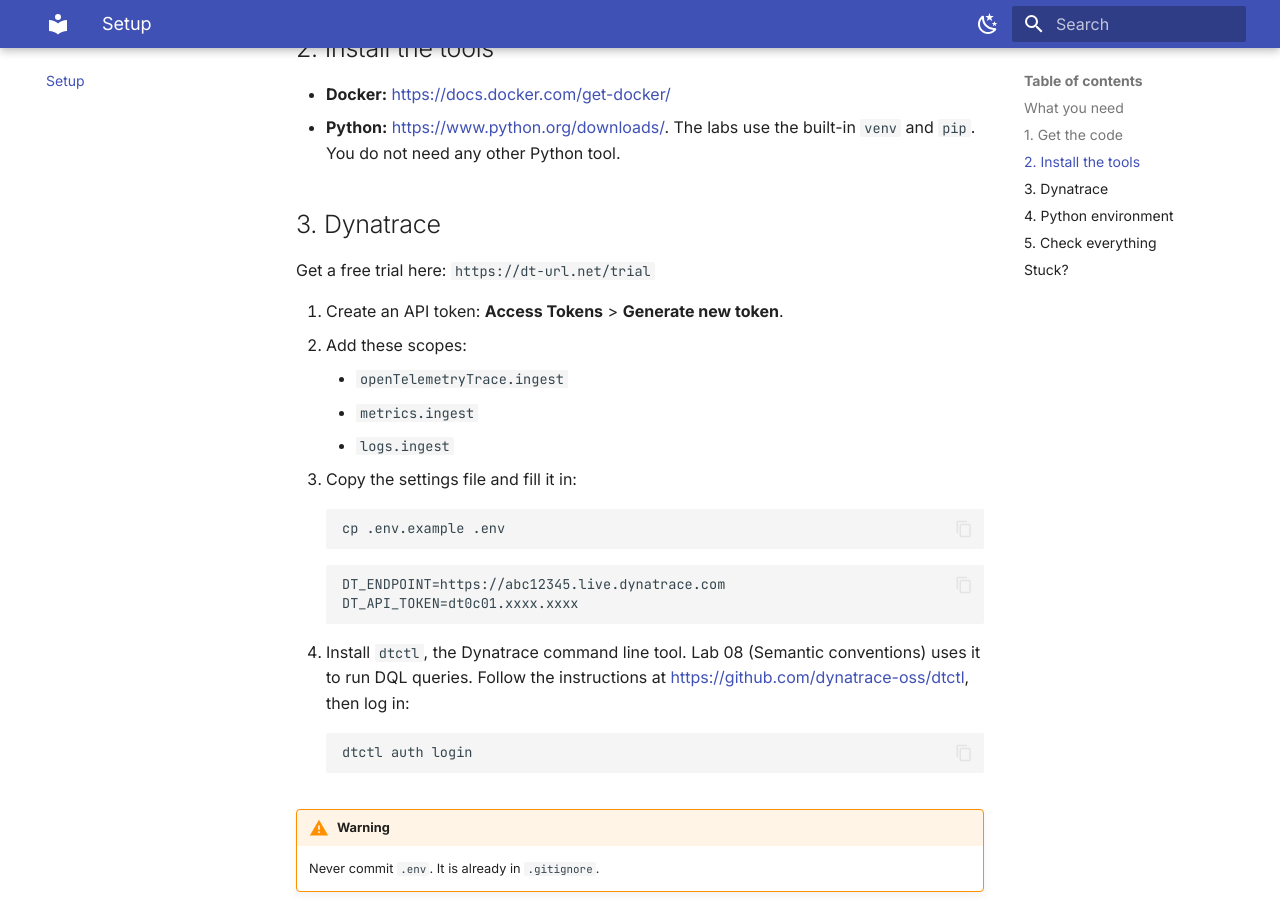
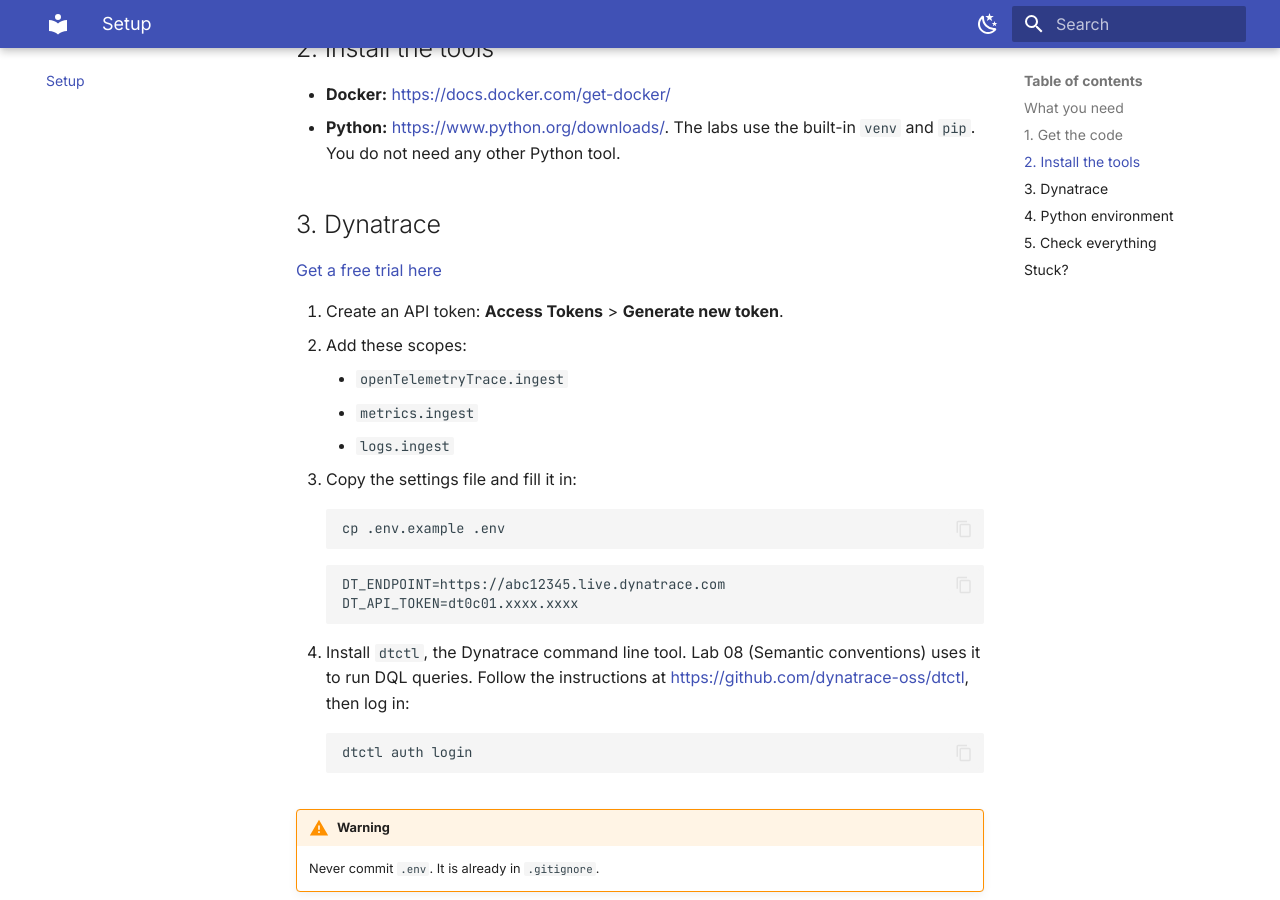
Before and after one commit to agardnerIT/otel-masterclass, an MkDocs documentation site: the page built from docs/setup.md, in a window 1280 px wide and 900 px high, scrolled down 702 px. Built offline with MkDocs 1.6.1 and Material for MkDocs 9.7.7, drawn with Linux system fonts in a browser that asks for light colours.

Commit message:
make trial link a link

```diff
--- a/docs/setup.md
+++ b/docs/setup.md
@@ -24,7 +24,7 @@
 
 ## 3. Dynatrace
 
-Get a free trial here: `https://dt-url.net/trial`
+[Get a free trial here](https://dt-url.net/trial)
 
 1. Create an API token: **Access Tokens** > **Generate new token**.
 2. Add these scopes:
```
